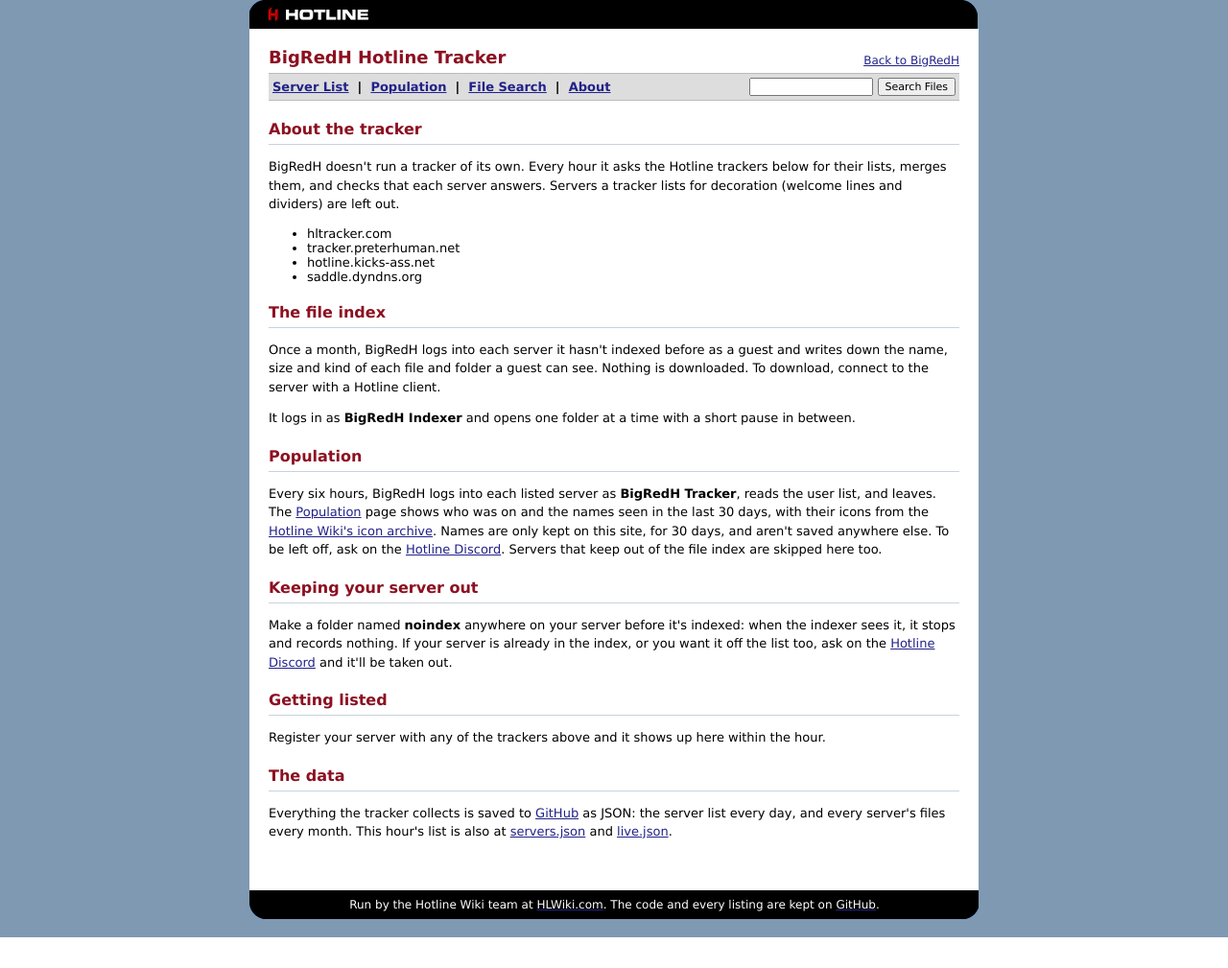
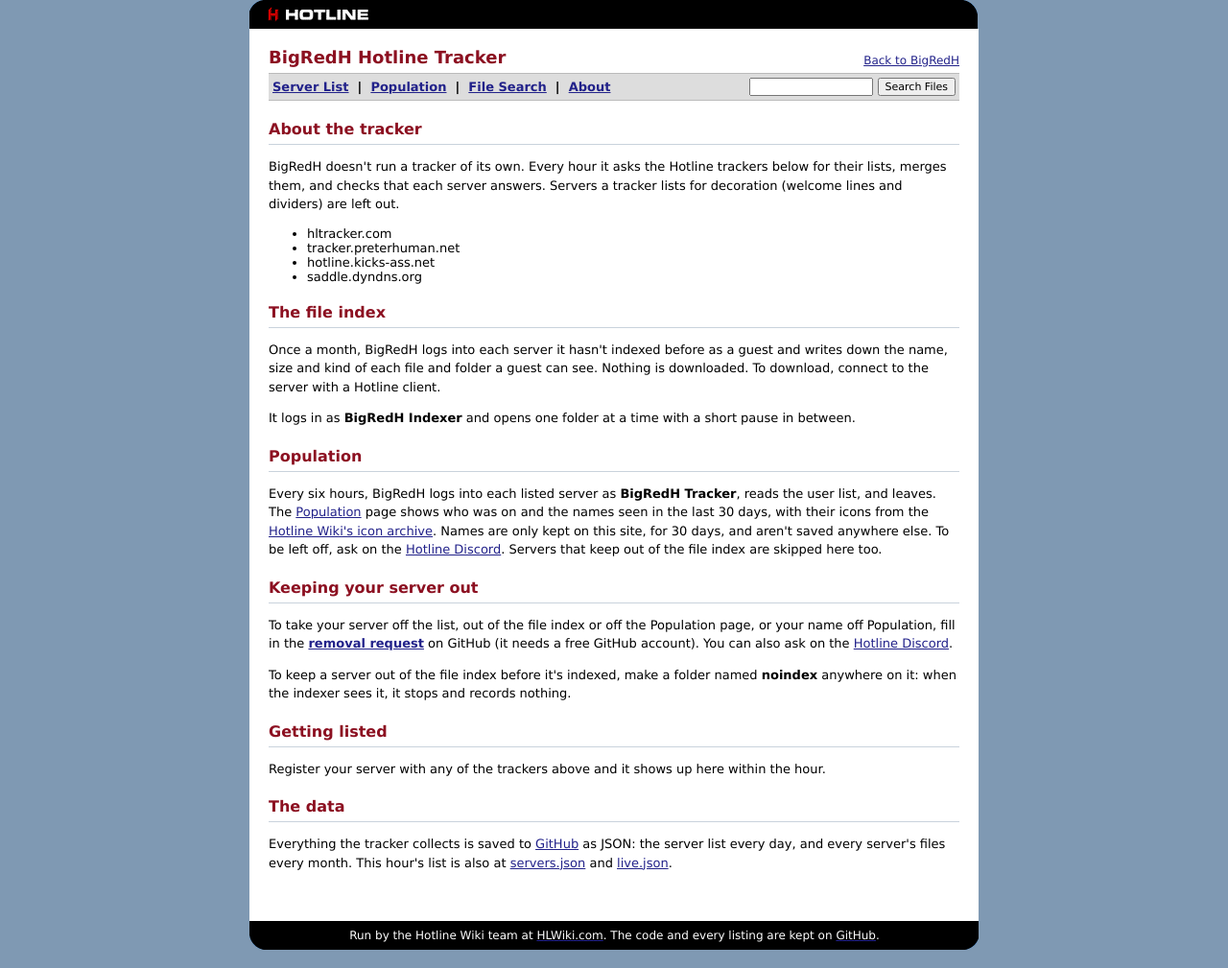
Before and after one commit to Big-Red-H/bigredh, a PHP site: page /about.php in a window 1280 px wide. Shown: the whole page at 96% size. Before the commit the page ends 977 px from the top, so only its background shows below. Run offline with PHP 8.4, Linux system fonts and the light colour scheme.

Commit message:
A removal request form for servers and names
A GitHub issue form (removal label) for taking a server off the list, out of the
file index or Population, or a name off Population. Linked from the server list,
Population and About pages; the README says how to handle one.

Co-Authored-By: Claude Opus 5.5 <noreply@anthropic.com>

```diff
--- a/site/tracker/about.php
+++ b/site/tracker/about.php
@@ -31,10 +31,12 @@ site, for 30 days, and aren't saved anywhere else. To be left off, ask on the
 index are skipped here too.</p>
 
 <p class="heading"><font <?php echo FONT; ?> size="3" color="#8C1021"><b>Keeping your server out</b></font></p>
-<p>Make a folder named <b>noindex</b> anywhere on your server before it's indexed: when the
-indexer sees it, it stops and records nothing. If your server is already in the index, or you
-want it off the list too, ask on the <a href="https://discord.gg/vdxJHwzfrN">Hotline Discord</a>
-and it'll be taken out.</p>
+<p>To take your server off the list, out of the file index or off the Population page, or your
+name off Population, fill in the <a href="<?php echo h(REMOVE_URL); ?>"><b>removal request</b></a>
+on GitHub (it needs a free GitHub account). You can also ask on the
+<a href="https://discord.gg/vdxJHwzfrN">Hotline Discord</a>.</p>
+<p>To keep a server out of the file index before it's indexed, make a folder named
+<b>noindex</b> anywhere on it: when the indexer sees it, it stops and records nothing.</p>
 
 <p class="heading"><font <?php echo FONT; ?> size="3" color="#8C1021"><b>Getting listed</b></font></p>
 <p>Register your server with any of the trackers above and it shows up here within the hour.</p>
--- a/site/tracker/inc/common.php
+++ b/site/tracker/inc/common.php
@@ -5,6 +5,8 @@
 define('DATA_DIR', __DIR__ . '/../data');
 define('DB_FILE', __DIR__ . '/../db/files.sqlite');
 define('GITHUB_URL', 'https://github.com/Big-Red-H/bigredh');
+// The form for taking a server (or a name) off the tracker.
+define('REMOVE_URL', 'https://github.com/Big-Red-H/bigredh/issues/new?template=remove.yml');
 
 function h($text)
 {
--- a/site/tracker/index.php
+++ b/site/tracker/index.php
@@ -47,7 +47,7 @@ File index: <?php echo h(format_ago($lastIndex)); ?>
 </td></tr></table>
 
 <p><font size="1" class="dim">Servers are checked every hour. New servers have their files indexed once a month.
-To keep your server out of the file index, make a folder named <b>noindex</b> anywhere on it, or see <a href="about.php">About</a>.</font></p>
+To keep your server out of the file index, make a folder named <b>noindex</b> anywhere on it. To take it off the tracker, send a <a href="<?php echo h(REMOVE_URL); ?>">removal request</a>.</font></p>
 
 <form action="./" method="get">
 <font size="2">Filter servers: <input type="text" name="q" size="24" value="<?php echo h($filter); ?>">
--- a/site/tracker/population.php
+++ b/site/tracker/population.php
@@ -55,7 +55,7 @@ Checked <?php echo h(format_ago(isset($pop['checked_at']) ? $pop['checked_at'] :
 
 <p><font size="1" class="dim">Every few hours the tracker looks at who's on each listed server. Names are
 kept for <?php echo $keepDays; ?> days after they were last seen, and never stored anywhere else.
-To be left off, ask on the <a href="https://discord.gg/vdxJHwzfrN">Hotline Discord</a>.</font></p>
+To be left off, send a <a href="<?php echo h(REMOVE_URL); ?>">removal request</a> or ask on the <a href="https://discord.gg/vdxJHwzfrN">Hotline Discord</a>.</font></p>
 
 <p class="heading"><font <?php echo FONT; ?> size="3" color="#8C1021"><b>Online now</b></font></p>
 <?php
```
Also changed, not shown: .github/ISSUE_TEMPLATE/config.yml (added), .github/ISSUE_TEMPLATE/remove.yml (added), README.md.
